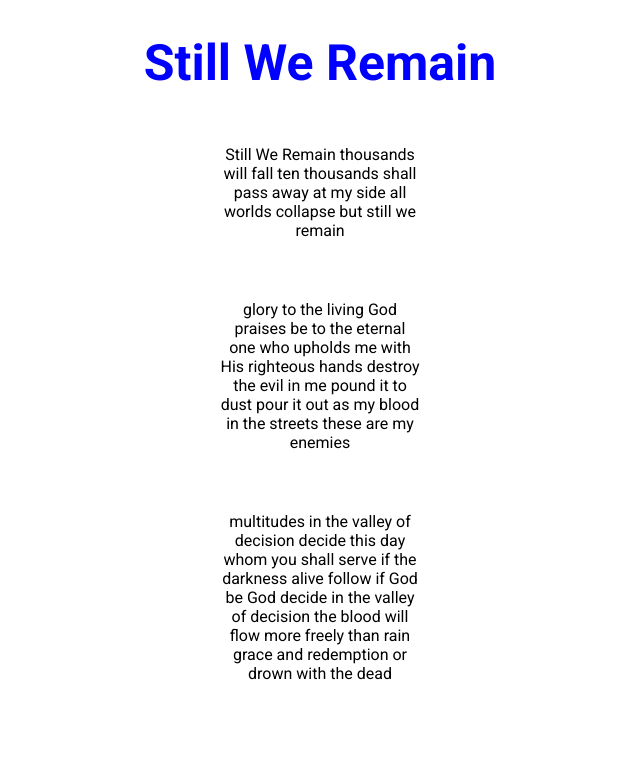
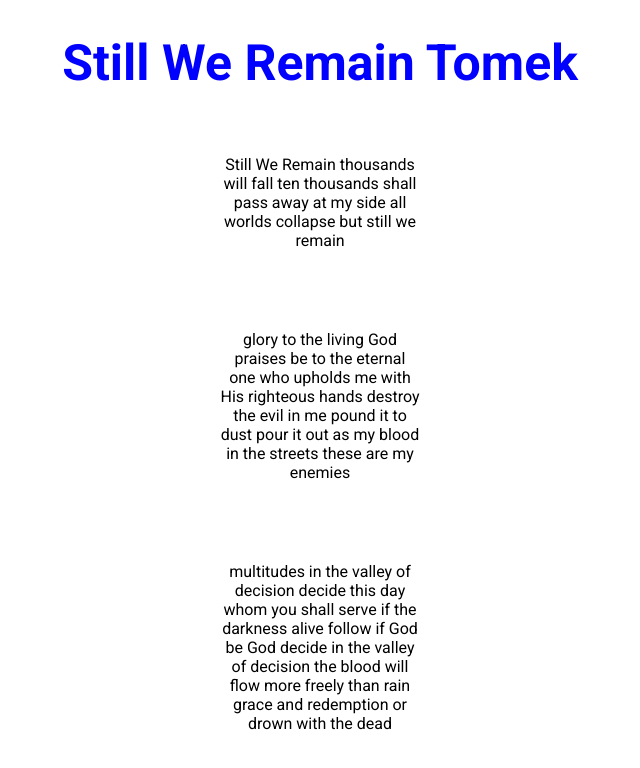
Before and after one commit to Tomm1slaw/learning-git-2, a plain HTML site: page index.html in a window 1280 px wide. Shown: the whole page, without its empty margins (320-960 px from the left). Drawn offline with Linux system fonts and the light colour scheme.

Commit message:
Add changes-2

```diff
--- a/index.html
+++ b/index.html
@@ -7,7 +7,7 @@
 	<link href="https://fonts.googleapis.com/css?family=Roboto:400,700" rel="stylesheet">
 </head>
 <body>
-	<h1 class="head">Still We Remain</h1>
+	<h1 class="head">Still We Remain Tomek</h1>
 		<p class="paragraph">Still We Remain
 		thousands will fall
 		ten thousands shall pass away at my side
--- a/style.css
+++ b/style.css
@@ -14,5 +14,5 @@ body {
 	margin: 20px auto;
 	max-width: 200px;
 	border-color: black;
-	padding: 20px;
+	padding: 30px;
 }
```
